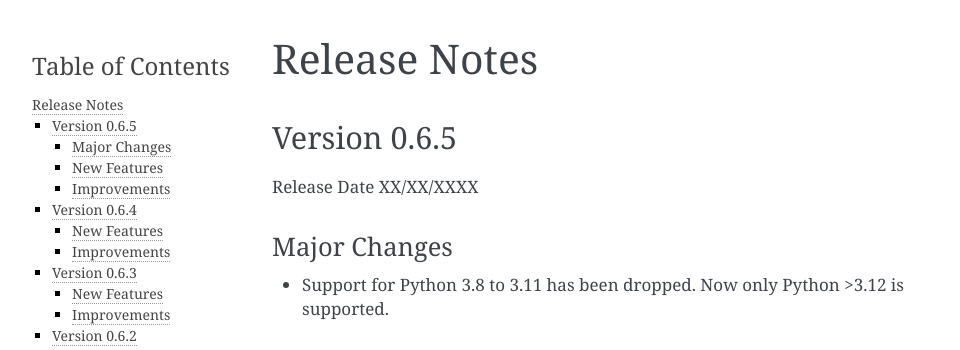
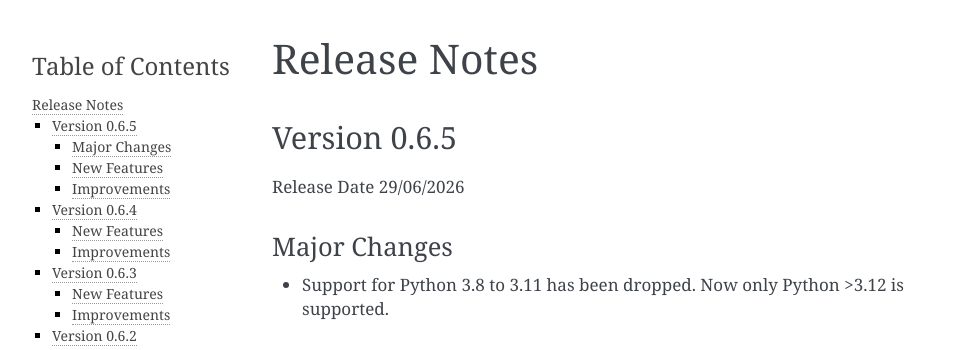
Before and after one commit to PyFixate/Fixate, a Sphinx documentation site: the page built from docs/release-notes.rst, in a window 1280 px wide and 900 px high. Shown: the top 350 px of the window, without its empty margins (148-1108 px from the left). Built offline with Sphinx 7.4.7, drawn with Linux system fonts in a browser that asks for light colours.

Commit message:
Update release date

```diff
--- a/docs/release-notes.rst
+++ b/docs/release-notes.rst
@@ -5,7 +5,7 @@ Release Notes
 *************
 Version 0.6.5
 *************
-Release Date XX/XX/XXXX
+Release Date 29/06/2026
 
 Major Changes
 ################
```
